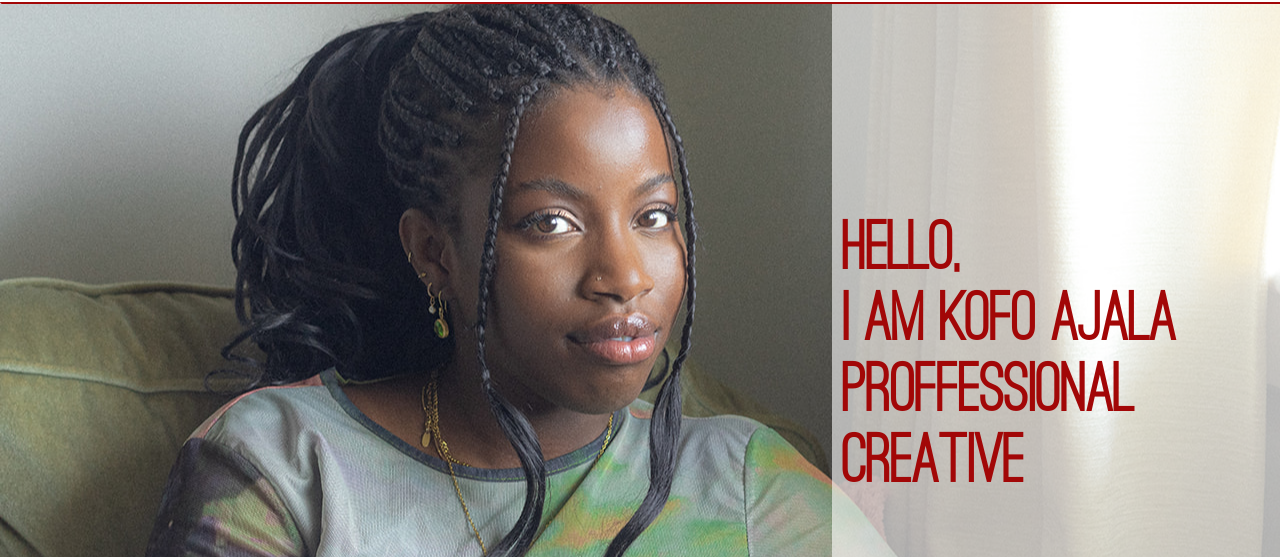
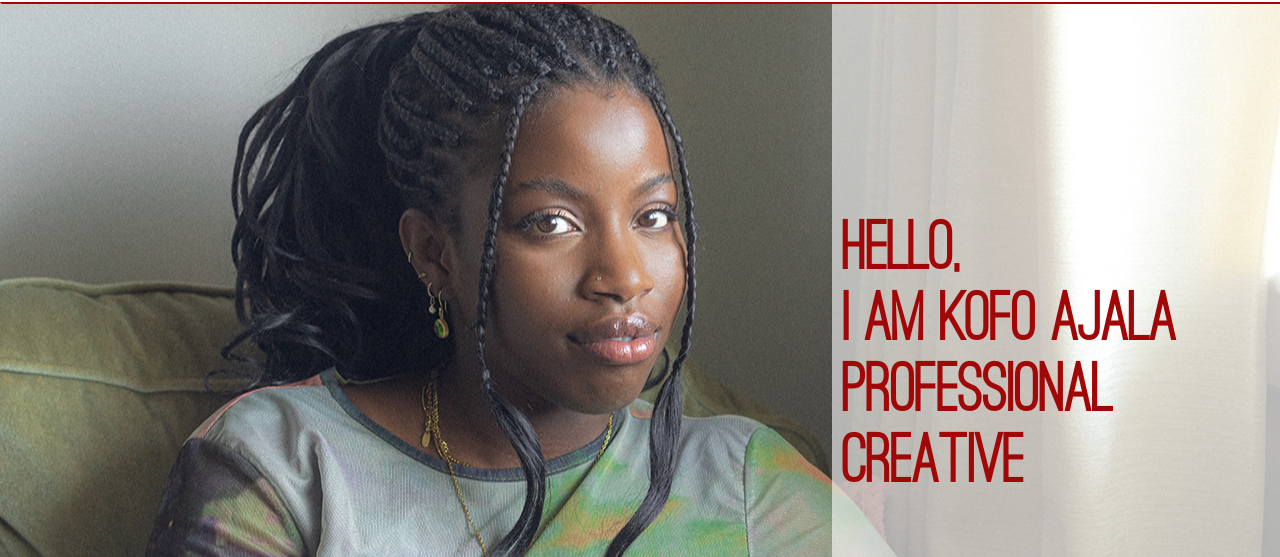
Before and after one commit to kofoajala/kofoajala.github.io, a plain HTML site: page index.html in a window 1280 px wide. Shown: the part 58-615 px from the top of the page. Drawn offline with Linux system fonts and the light colour scheme.

Commit message:
corrected mistake

```diff
--- a/index.html
+++ b/index.html
@@ -26,7 +26,7 @@
         <div class="main">
             <div class="Intro">
                 <div class="intro-text">
-                    <h1>Hello,<br><span>I am Kofo Ajala</span><br><span>Proffessional Creative</span></h1>
+                    <h1>Hello,<br><span>I am Kofo Ajala</span><br><span>Professional Creative</span></h1>
                     <h1 style="font-size: 20px;">
                         This site is underconstruction!<br>
                         Check me out on&nbsp
```
